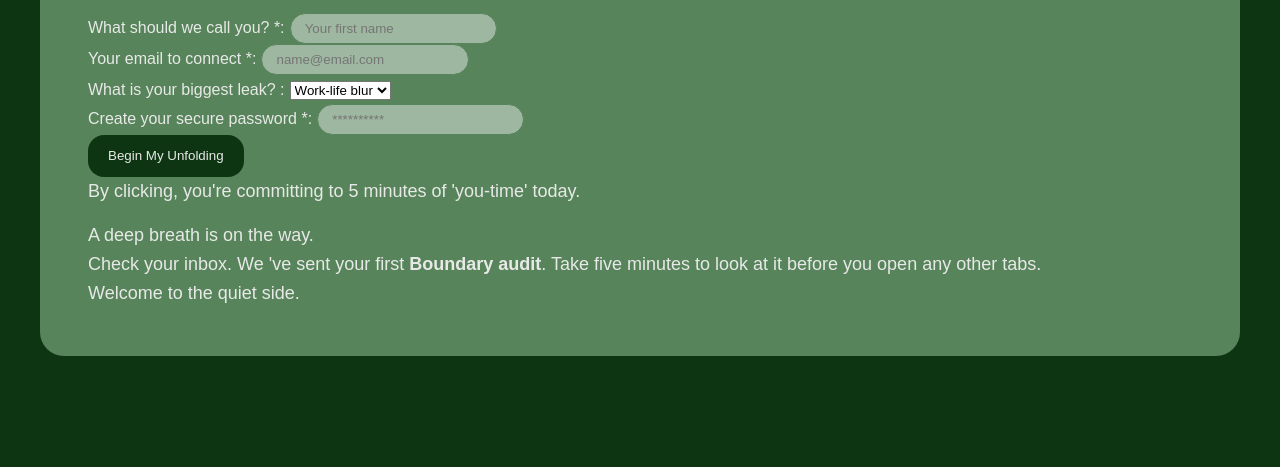
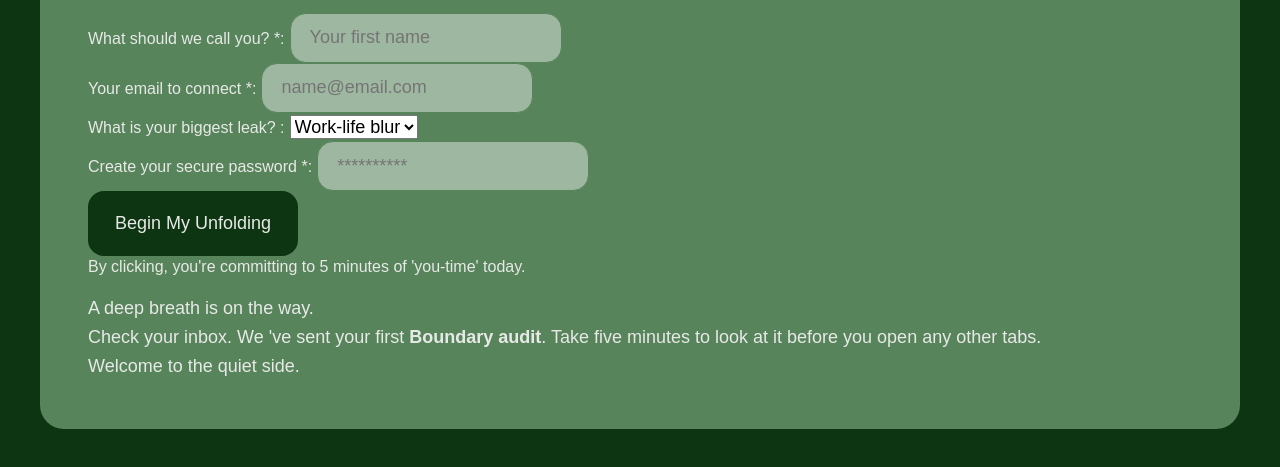
Before and after one commit to cmatsagka/sign-up-form, a plain HTML site: page index.html in a window 1280 px wide. Shown: the part 267-734 px from the top of the page. Drawn offline with Linux system fonts and the light colour scheme.

Commit message:
Add font inherit to form elements

```diff
--- a/styles.css
+++ b/styles.css
@@ -24,6 +24,12 @@ body {
     color: var(--text-1);
 
     padding-block-start: 10vb;
+}
+
+input,
+button,
+select {
+    font: inherit;
 }
 
 input {
@@ -69,3 +75,8 @@ button:hover,
 button:focus {
     background-color: hsl(from var(--accent) h s 30%);
 }
+
+.cta_description {
+    font-size: 1rem;
+    line-height: 1.4;
+}
```
